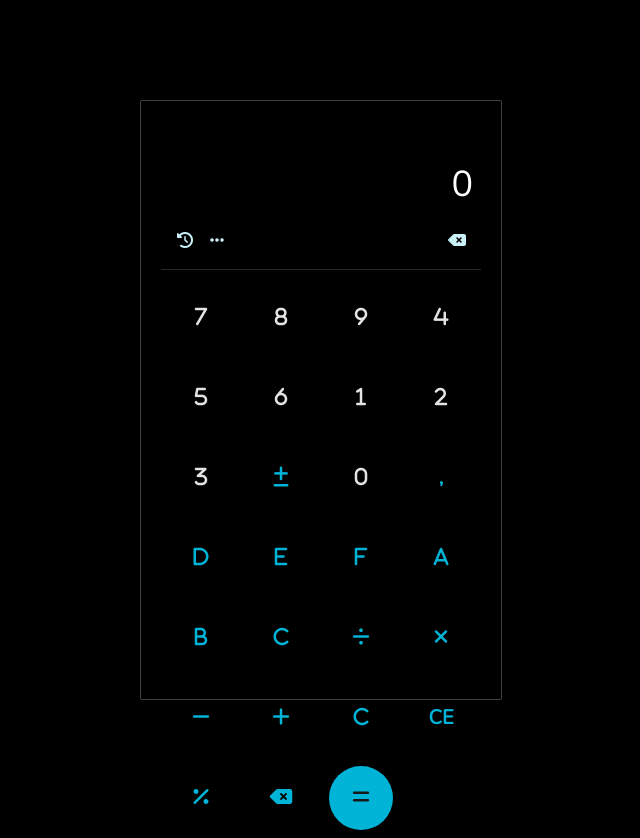
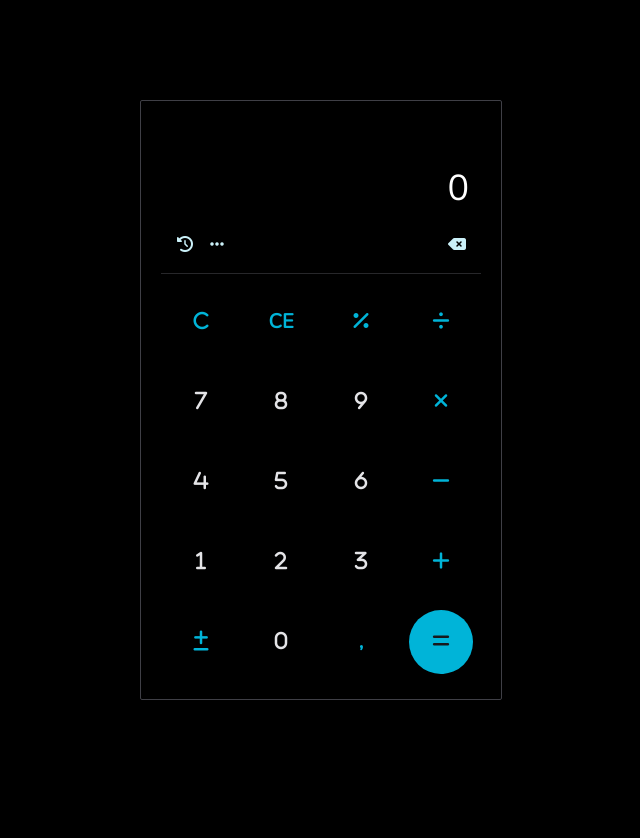
Before and after one commit to TiagoFreitas03/calculator, a React (Vite) app: page / in a window 1280 px wide. Shown: the whole page, without its empty margins (319-959 px from the left). After the commit the page ends 800 px from the top, so only its background shows below. Built offline with nearby package versions, Linux system fonts and the light colour scheme.

Commit message:
reformulação do cálculo

```diff
--- a/src/components/Button.tsx
+++ /dev/null
@@ -1,27 +0,0 @@
-import { ButtonHTMLAttributes } from "react"
-import clsx from 'clsx'
-
-interface ButtonProps extends ButtonHTMLAttributes<HTMLButtonElement> {
-	text: string
-	icon?: string
-}
-
-export function Button({ text, icon, ...rest }: ButtonProps) {
-	return (
-		<button
-			className={clsx("w-16 h-16 m-2 text-xl outline-none font-bold", {
-				"text-zinc-200": !isNaN(Number(text)),
-				"text-blue-500": isNaN(Number(text)) && text !== 'Enter',
-				"bg-blue-500 rounded-full text-zinc-900": text === 'Enter',
-				"hover:bg-zinc-900": text !== 'Enter'
-			})}
-			{...rest}
-		>
-			{
-				icon ?
-					<i className={`fa-solid fa-${icon}`} /> :
-					<span>{ text }</span>
-			}
-		</button>
-	)
-}
--- a/src/components/Entry.tsx
+++ b/src/components/Entry.tsx
@@ -1,17 +1,41 @@
 import clsx from "clsx"
 
-import { useCalculator } from "../contexts/CalculatorContext"
+import { useKeyboard } from "../hooks/useKeyboard"
 import { maskNumber } from "../utils/masks"
+import { BUTTONS } from "../constants/BUTTONS"
 
-export function Entry() {
-	const { entry } = useCalculator()
+interface EntryProps {
+	text: string
+	clear?: boolean
+	onTextChange: (text: string) => void
+	onKeyPress: (key: string) => void
+}
 
-	const maskedEntry = maskNumber(entry)
+export function Entry({ text, clear = false, onTextChange, onKeyPress }: EntryProps) {
+	const { handleKeyPress } = useKeyboard()
+
+	window.onkeydown = (event) => {
+		const { key } = event
+		const button = BUTTONS.find(button => button.key === key)
+
+		if (!button) {
+			return
+		}
+
+		if (button.changeEntry) {
+			onTextChange(handleKeyPress(clear ? '0' : text, key))
+		}
+		else {
+			onKeyPress(key)
+		}
+	}
+
+	const maskedEntry = maskNumber(text)
 	const entryLength = maskedEntry.length
 
 	return (
 		<span
-			className={clsx("my-1 h-12 flex items-center justify-end", {
+			className={clsx("pr-1 h-14 flex items-center justify-end cursor-pointer", {
 				"text-4xl": entryLength <= 15,
 				"text-3xl": entryLength > 15 && entryLength <= 18,
 				"text-2xl": entryLength > 18 && entryLength <= 21,
--- a/src/components/Expression.tsx
+++ b/src/components/Expression.tsx
@@ -1,18 +1,19 @@
 import clsx from "clsx"
 
-import { useCalculator } from "../contexts/CalculatorContext"
+import { OperatorIcon } from "./OperatorIcon"
 import { OPERATIONS } from "../constants/KEYS"
 import { maskExpression } from "../utils/masks"
-import { OperatorIcon } from "./OperatorIcon"
 
-export function Expression() {
-	const { expression } = useCalculator()
+interface ExpressionProps {
+	value: string[]
+}
 
-	const maskedExpression = maskExpression(expression.slice())
+export function Expression({ value }: ExpressionProps) {
+	const maskedExpression = maskExpression(value.slice())
 	const expressionLength = maskedExpression.join(' ').length
 
 	return (
-		<div className={clsx('flex items-center justify-end h-8 mb-2', {
+		<div className={clsx('flex items-center justify-end h-8 mb-2 mr-1', {
 			'text-lg': expressionLength <= 32,
 			'': expressionLength > 32 && expressionLength <= 36,
 			'text-sm': expressionLength > 36 && expressionLength <= 41,
--- a/src/components/Keyboard.tsx
+++ b/src/components/Keyboard.tsx
@@ -1,22 +1,62 @@
-import { useCalculator } from "../contexts/CalculatorContext"
-import { Button } from "./Button"
-import { BUTTONS } from '../constants/BUTTONS'
+import { KeyboardButton } from "./KeyboardButton"
+import { useKeyboard } from "../hooks/useKeyboard"
+import { KEYBOARD_LAYOUTS } from "../constants/KEYBOARD_LAYOUTS"
+import { NUMPAD_KEYS, Button } from "../constants/BUTTONS"
 
-export function Keyboard() {
-	const { handleKeyPress } = useCalculator()
+interface KeyboardProps {
+	layout: 'CALCULATOR' | 'COMMON' | 'HEX'
+	entry: string
+	clear?: boolean
+	disabledKeys?: string[]
+	onChangeEntry: (text: string) => void
+	onButtonClick: (key: string) => void
+}
+
+export function Keyboard({
+	layout,
+	entry,
+	clear = false,
+	disabledKeys = [],
+	onChangeEntry,
+	onButtonClick
+}: KeyboardProps) {
+	const { topKeys, rightKeys } = KEYBOARD_LAYOUTS[layout]
+
+	const { handleKeyPress } = useKeyboard()
+
+	function renderButtons(buttons: Button[]) {
+		return buttons.map(({ key, icon, text, changeEntry = true }) => {
+			return (
+				<KeyboardButton
+					key={key}
+					onClick={() => {
+						if (changeEntry) {
+							onChangeEntry(handleKeyPress(clear ? '0' : entry, key))
+						}
+						else {
+							onButtonClick(key)
+						}
+					}}
+					text={text ?? key}
+					icon={icon}
+					disabled={disabledKeys.includes(key)}
+					className={layout === 'CALCULATOR' ? 'h-16' : 'h-full'}
+				/>
+			)
+		})
+	}
 
 	return (
-		<div className="w-full h-full absolute top-0 left-0">
-			{
-				BUTTONS.map(({ key, icon, text }) => (
-					<Button
-						key={key}
-						onClick={() => handleKeyPress(key)}
-						text={text ?? key}
-						icon={icon}
-					/>
-				))
-			}
+		<div className="flex w-full h-full absolute top-0 left-0">
+			<div className="grid grid-cols-3">
+				{topKeys && renderButtons(topKeys.slice())}
+
+				{renderButtons(NUMPAD_KEYS.slice())}
+			</div>
+
+			<div className="flex flex-col justify-around">
+				{renderButtons(rightKeys.slice())}
+			</div>
 		</div>
 	)
 }
--- /dev/null
+++ b/src/components/KeyboardButton.tsx
@@ -0,0 +1,28 @@
+import { ButtonHTMLAttributes } from "react"
+import clsx from 'clsx'
+
+interface KeyboardButtonProps extends ButtonHTMLAttributes<HTMLButtonElement> {
+	text: string
+	icon?: string
+}
+
+export function KeyboardButton({ text, icon, disabled, className, ...rest }: KeyboardButtonProps) {
+	return (
+		<button
+			className={clsx(`w-16 m-2 text-xl outline-none font-bold ${className}`, {
+				"text-zinc-200": (!isNaN(Number(text)) || (/^([a-z]){1}$/).test(text)) && !disabled,
+				"text-blue-500": isNaN(Number(text)) && !(/^([a-z]){1}$/).test(text),
+				"bg-blue-500 rounded-full text-zinc-900": text === 'Enter',
+				"hover:bg-zinc-900": text !== 'Enter' && !disabled,
+				"text-zinc-800 cursor-default": disabled
+			})}
+			{...rest}
+		>
+			{
+				icon ?
+					<i className={`fa-solid fa-${icon}`} /> :
+					<span>{ text }</span>
+			}
+		</button>
+	)
+}
--- a/src/contexts/CalculatorContext.tsx
+++ b/src/contexts/CalculatorContext.tsx
@@ -1,7 +1,4 @@
 import { ReactNode, createContext, useContext, useEffect, useState } from "react"
-
-import { KEYS, OPERATIONS, TEXT_KEYS } from "../constants/KEYS"
-import { append, erase, percent, reverse, calculate, addOperator } from '../utils/operations'
 
 interface ContextProps {
 	children: ReactNode
@@ -13,20 +10,14 @@ interface Calculation {
 }
 
 interface CalculatorContextData {
-	entry: string
-	expression: string[]
 	history: Calculation[]
-	handleKeyPress(key: string): void
+	addToHistory: (expression: string[], result: string) => void
 	clearHistory: () => void
-	restoreHistory: (math: Calculation) => void
 }
 
 const CalculatorContext = createContext<CalculatorContextData>({} as CalculatorContextData)
 
 export function CalculatorContextProvider({ children }: ContextProps) {
-	const [entry, setEntry] = useState('0')
-	const [expression, setExpression] = useState<string[]>([])
-	const [clearEntry, setClearEntry] = useState(false)
 	const [history, setHistory] = useState<Calculation[]>([])
 
 	useEffect(() => {
@@ -37,82 +28,6 @@ export function CalculatorContextProvider({ children }: ContextProps) {
 			setHistory(parsedHistory)
 		}
 	}, [])
-
-	function handleKeyPress(key: string) {
-		if (!KEYS.includes(key)) {
-			return
-		}
-
-		if (TEXT_KEYS.includes(key)) {
-			setEntry(append(clearEntry ? '0' : entry, key))
-			setClearEntry(false)
-
-			if (expression.length > 3) {
-				setExpression([])
-			}
-		}
-		else if (OPERATIONS.includes(key)) {
-			try {
-				const aux = addOperator(expression.slice(), entry, key, clearEntry)
-
-				if (aux.calculated) {
-					addToHistory(expression.concat([entry, '=']).slice(), aux.entry)
-				}
-
-				setEntry(aux.entry)
-				setExpression(aux.expression.slice())
-				setClearEntry(true)
-			}
-			catch (err: any) {
-				alert(err.message)
-			}
-		}
-		else {
-			switch (key) {
-				case 'Escape':
-					setExpression([])
-					setEntry('0')
-					break
-				case 'Delete':
-					setEntry('0')
-					break
-				case 'Backspace':
-					setEntry(erase(entry))
-					break
-				case '%':
-					setEntry(percent(entry))
-					break
-				case '+-':
-					setEntry(reverse(entry))
-					break
-				case 'Enter':
-				case '=':
-					if (expression.length < 2 || !OPERATIONS.includes(expression[1])) {
-						return
-					}
-
-					const aux = expression.slice()
-					aux.push(Number(entry).toString())
-
-					if (aux.length > 3) {
-						aux[0] = entry
-						aux.splice(3, aux.length - 3)
-					}
-
-					try {
-						const result = calculate(aux)
-						aux.push('=')
-
-						setEntry(result)
-						setExpression(aux)
-						setClearEntry(true)
-						addToHistory(aux.slice(), result)
-					} catch (err: any) {
-						alert(err.message)
-					}
-			}
-		}
-	}
 
 	function clearHistory() {
 		setHistory([])
@@ -125,20 +40,14 @@ export function CalculatorContextProvider({ children }: ContextProps) {
 		localStorage.setItem('calculator-history', JSON.stringify(aux))
 	}
 
-	function restoreHistory(math: Calculation) {
-		setEntry(math.result)
-		setExpression(math.expression)
-	}
-
 	return (
-		<CalculatorContext.Provider value={{
-			entry,
-			expression,
-			history,
-			handleKeyPress,
-			clearHistory,
-			restoreHistory
-		}}>
+		<CalculatorContext.Provider
+			value={{
+				history,
+				clearHistory,
+				addToHistory
+			}}
+		>
 			{ children }
 		</CalculatorContext.Provider>
 	)
--- /dev/null
+++ b/src/hooks/useKeyboard.ts
@@ -0,0 +1,81 @@
+import { LETTERS, NUMBERS, TEXT_KEYS } from "../constants/KEYS"
+import { onlyNumbers } from "../utils/only-numbers"
+
+type EntryType = 'dec' | 'bin' | 'oct' | 'hex'
+
+export function useKeyboard(type: EntryType = 'dec') {
+	function handleKeyPress(text: string, key: string) {
+		if (TEXT_KEYS.includes(key)) {
+			return append(text, key)
+		}
+		else if (key === 'Backspace') {
+			return erase(text)
+		}
+		else if (key === '%') {
+			return percent(text)
+		}
+		else if (key === '+-') {
+			return reverse(text)
+		}
+		else if (key === 'Delete') {
+			return '0'
+		}
+
+		return text
+	}
+
+	function append(text: string, key: string) {
+		const original = text
+
+		if (NUMBERS.includes(key) || LETTERS.includes(key.toLowerCase())) { // 0..9, A..F
+			if (onlyNumbers(text).length < 15) {
+				text = text === '0' ? key : text + key
+			}
+		}
+		else if (key === '.' && !text.includes(key)) {
+			if (onlyNumbers(text).length < 15) {
+				text = text + key
+			}
+		}
+
+		return validateEntry(text) ? text : original
+	}
+
+	function erase(text: string) {
+		if (text.length > 1) {
+			text = text.substring(0, text.length - 1)
+
+			if (text === '-') {
+				text = '0'
+			}
+		}
+		else if (text !== '0') {
+			text = '0'
+		}
+
+		return text
+	}
+
+	function percent(value: string) {
+		const num = Number(value)
+
+		return isNaN(num) ? value : (num * 0.01).toString()
+	}
+
+	function reverse(value: string) {
+		const num = Number(value)
+
+		return isNaN(num) ? value : (num * (-1)).toString()
+	}
+
+	function validateEntry(text: string) {
+		switch (type) {
+			case 'bin': return (/^[01]+$/g).test(text)
+			case 'oct': return (/^[0-7]+$/g).test(text)
+			case 'dec': return (/^[0-9]+$/g).test(text)
+			case 'hex': return (/^[0-9A-Fa-f]+$/g).test(text)
+		}
+	}
+
+	return { handleKeyPress }
+}
--- a/src/screens/Calculator.tsx
+++ b/src/screens/Calculator.tsx
@@ -2,33 +2,92 @@ import { useState } from 'react'
 import { Link } from 'react-router-dom'
 
 import { useCalculator } from '../contexts/CalculatorContext'
-import { KEYS } from '../constants/KEYS'
+import { useKeyboard } from '../hooks/useKeyboard'
 import { Expression } from '../components/Expression'
 import { Entry } from '../components/Entry'
 import { Keyboard } from '../components/Keyboard'
 import { History } from '../components/History'
 import { IconButton } from '../components/IconButton'
+import { OPERATIONS } from '../constants/KEYS'
+import { addOperator, calculate } from '../utils/operations'
 
 export function Calculator() {
-	const { handleKeyPress } = useCalculator()
+	const { handleKeyPress } = useKeyboard()
+	const { addToHistory } = useCalculator()
 
+	const [entry, setEntry] = useState('0')
+	const [expression, setExpression] = useState<string[]>([])
+	const [clearEntry, setClearEntry] = useState(false)
 	const [isHistoryVisible, setIsHistoryVisible] = useState(false)
 
-	window.onkeydown = (event) => {
-		const { key } = event
+	function handleEntryChange(text: string) {
+		setEntry(text)
+		setClearEntry(false)
 
-		if (KEYS.includes(key)) {
-			event.preventDefault()
-			handleKeyPress(key)
+		if (expression.length > 3) {
+			setExpression([])
+		}
+	}
+
+	function handleButtonPress(key: string) {
+		if (OPERATIONS.includes(key)) {
+			try {
+				const aux = addOperator(expression.slice(), entry, key, clearEntry)
+
+				if (aux.calculated) {
+					addToHistory(expression.concat([entry, '=']).slice(), aux.entry)
+				}
+
+				setEntry(aux.entry)
+				setExpression(aux.expression.slice())
+				setClearEntry(true)
+			}
+			catch (err: any) {
+				alert(err.message)
+			}
+		}
+		else if (key === '=' || key === 'Enter') {
+			if (expression.length < 2 || !OPERATIONS.includes(expression[1])) {
+				return
+			}
+
+			const aux = expression.slice()
+			aux.push(Number(entry).toString())
+
+			if (aux.length > 3) {
+				aux[0] = entry
+				aux.splice(3, aux.length - 3)
+			}
+
+			try {
+				const result = calculate(aux)
+				aux.push('=')
+
+				setEntry(result)
+				setExpression(aux)
+				setClearEntry(true)
+				addToHistory(aux.slice(), result)
+			} catch (err: any) {
+				alert(err.message)
+			}
+		}
+		else if (key === 'Escape') {
+			setEntry('0')
+			setExpression([])
 		}
 	}
 
 	return (
 		<>
 			<header className="text-right px-2 mb-2 border-b border-zinc-800">
-				<Expression />
+				<Expression value={expression.slice()} />
 
-				<Entry />
+				<Entry
+					text={entry}
+					clear={clearEntry}
+					onTextChange={text => handleEntryChange(text)}
+					onKeyPress={key => handleButtonPress(key)}
+				/>
 
 				<div className='flex justify-between py-3'>
 					<div>
@@ -46,15 +105,27 @@ export function Calculator() {
 					<IconButton
 						icon='delete-left'
 						title='Apagar'
-						onClick={() => handleKeyPress('Backspace')}
+						onClick={() => setEntry(handleKeyPress(entry, 'Backspace'))}
 					/>
 				</div>
 			</header>
 
 			<div className='w-80 h-[400px] relative'>
-				<Keyboard />
+				<Keyboard
+					layout='CALCULATOR'
+					entry={entry}
+					clear={clearEntry}
+					onChangeEntry={text => handleEntryChange(text)}
+					onButtonClick={(key) => handleButtonPress(key)}
+				/>
 
-				<History visible={isHistoryVisible} />
+				<History
+					visible={isHistoryVisible}
+					onSelect={(exp, res) => {
+						setExpression(exp)
+						setEntry(res)
+					}}
+				/>
 			</div>
 		</>
 	)
--- a/src/utils/operations.ts
+++ b/src/utils/operations.ts
@@ -1,47 +1,4 @@
-import { NUMBERS, OPERATIONS } from "../constants/KEYS"
-import { onlyNumbers } from "./only-numbers"
-
-function append(entry: string, key: string) {
-	if (NUMBERS.includes(key)) { // 0..9
-		if (onlyNumbers(entry).length < 15) {
-			entry = entry === '0' ? key : entry + key
-		}
-	}
-	else if (key === '.' && !entry.includes(key)) {
-		if (onlyNumbers(entry).length < 15) {
-			entry = entry + key
-		}
-	}
-
-	return entry
-}
-
-function erase(entry: string) {
-	if (entry.length > 1) {
-		entry = entry.substring(0, entry.length - 1)
-
-		if (entry === '-') {
-			entry = '0'
-		}
-	}
-	else if (entry !== '0') {
-		entry = '0'
-	}
-
-	return entry
-}
-
-function percent(value: string) {
-	const num = Number(value)
-
-	return isNaN(num) ? value : (num * 0.01).toString()
-}
-
-function reverse(value: string) {
-	const num = Number(value)
-
-	return isNaN(num) ? value : (num * (-1)).toString()
-}
+import { OPERATIONS } from "../constants/KEYS"
 
 function calculate(expression: string[]) {
 	let left = 0, right = 0
@@ -115,4 +72,4 @@ function addOperator(expression: string[], entry: string, operator: string, repl
 	}
 }
 
-export { append, erase, percent, reverse, calculate, addOperator }
+export { calculate, addOperator }
```
Also changed, not shown: src/components/History.tsx (+6 -5 lines).
